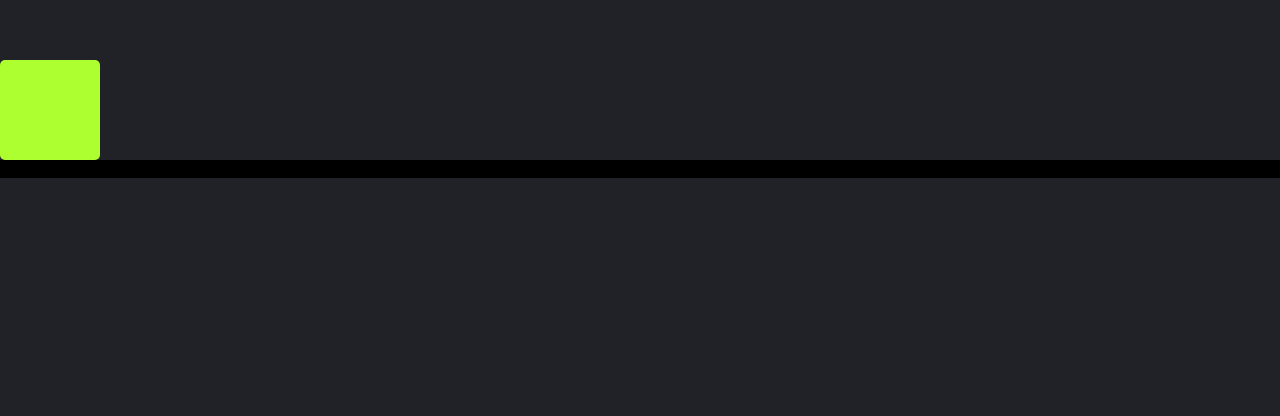
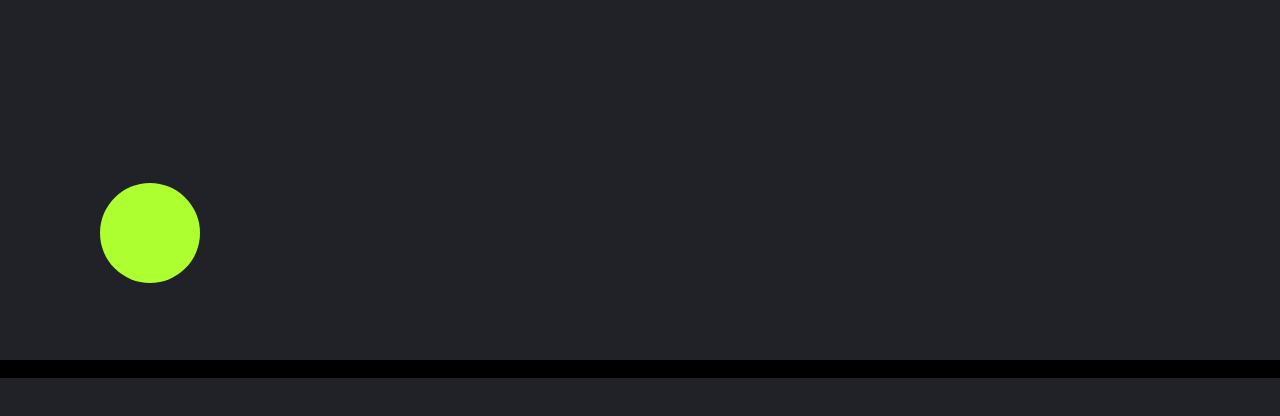
Before and after one commit to QumiloNimbus/2DMotionTest, a plain HTML site: page index.html in a window 1280 px wide. Shown: the part 340-756 px from the top of the page. Drawn offline with Linux system fonts and the light colour scheme.

Commit message:
fixed some bugs, added more clarity, needs some fixing

```diff
--- a/index.css
+++ b/index.css
@@ -15,9 +15,9 @@ body{
     height: 100px;
     width:100px;
     background-color: greenyellow;
-    border-radius: 5px;
     cursor:pointer;
     position: fixed;
+    border-radius:50px;
 }
 
 #ground{
--- a/index.js
+++ b/index.js
@@ -48,50 +48,71 @@ function objectStop(event){
 
 
 let X=card.offsetLeft,Y=card.offsetLeft;
+let initVelocity=0,initVelocityX=0,initVelocityY=-20;
+
+let acceleration=0,accelerationX=0,accelerationY=0;
 let velocity=0,velocityX=0,velocityY=0;
-let acceleration=0,accelerationX=0,accelerationY=-999;
+
+
+X+=100;
+Y+=600;
+let mass=10;
+let impulse=mass*100;
+
+
+velocityY=initVelocityY;
+velocityX=initVelocityX;
 
 
 function gravityCalculation(time){
-    let gravity=1000;
-
-
-    let heightY=velocityY*time+1/2*gravity*Math.pow(time,2);
-    Y+=heightY;
-    // console.log(heightY)
+    let gravity=0.5;
+    velocityY+=gravity;
 }
 
 
-function objectPosition(time){
-    X+=velocityX*time+1/2*accelerationX*Math.pow(time,2);
-    Y+=velocityX*time+1/2*accelerationY*Math.pow(time,2);
+function objectPosition(){
+    velocityY+=accelerationY;
+    velocityX+=accelerationX;
 }
 
 console.log();
-let base=500;
+let base=700;
 
 function physics(){
-    let newTime=new Date();
-    let runTime=newTime.getTime()-startTime;
-    runTime/=1000;
 
     ground.style.top=base+'px';
 
-
+    X+=velocityX;
+    Y+=velocityY;
     card.style.top=Y+'px';
     card.style.left=X+'px';
 
+
+    //debug
+
+
     if(card.offsetTop+card.offsetHeight>=base){
 
-        card.style.top=(base-card.offsetHeight)+'px';
+
+        // if(velocityY.toFixed(0)==0){
+        //     velocityY+=-0.5;
+        //     console.log("1");
+        // }else{
+        //     velocityY=((-0.9)*velocityY);
+        //     console.log("2");
+        // }
+        velocityY=velocityY*(-1);
 
     }
-    gravityCalculation(runTime);
-    objectPosition(runTime);
+
+
+    gravityCalculation();
+    objectPosition();
 
 }
+
 let runPhysics=setInterval(()=>{
-    if(card.offsetTop+card.offsetHeight<=base){
-        physics();
-    }
+    physics();
+    console.log(velocityY)
+
 },1);
```
